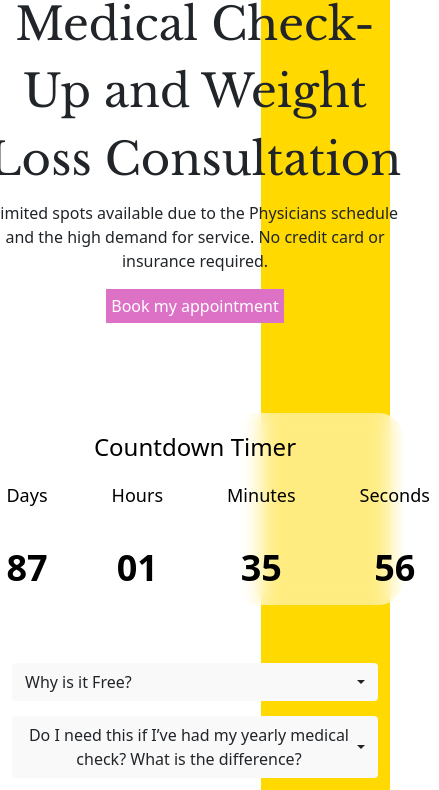
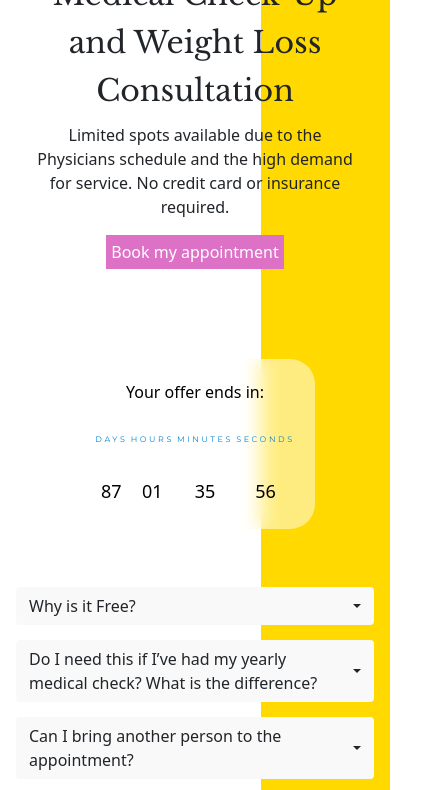
Before and after one commit to felixdoura/alpha-efficiency-test, a plain HTML site: page index.html in a window 390 px wide. Shown: the part 257-1047 px from the top of the page, 439 px wide, since content can reach past the window. Drawn offline with nearby package versions, Linux system fonts and the light colour scheme.

Commit message:
resolved a issue with the dropdown

```diff
--- a/index.css
+++ b/index.css
@@ -2,7 +2,9 @@
     font-family: 'Montserrat', sans-serif;
 }
 
-body, ul, li {
+body,
+ul,
+li {
     margin: 0;
     padding: 0;
     list-style: none;
@@ -96,6 +98,7 @@ header {
 /* ----------------- */
 
 @media screen and (max-width: 900px) {
+
     /* Header and Logo */
     header {
         display: flex;
@@ -104,7 +107,6 @@ header {
         padding: 10px 20px;
         position: fixed;
         top: 0;
-        width: 90%;
         z-index: 1000;
     }
 
@@ -127,7 +129,6 @@ header {
         text-align: center;
         background-color: white;
         position: absolute;
-        top: 100px;
         width: 100%;
         left: 0;
         right: 0;
@@ -135,6 +136,8 @@ header {
 
     .nav-list.active {
         display: flex;
+        width: 100%;
+        top: 100px;
     }
 
     .nav-list li {
@@ -155,6 +158,10 @@ main {
     margin-top: 100px;
 }
 
+.home-wrapper-1 {
+    margin-top: 20px;
+}
+
 .offer-color {
     color: #DD71C6 !important;
 }
@@ -170,7 +177,7 @@ main {
     top: 0;
 }
 
-    /* Offer */
+/* Offer */
 .offer-info button {
     background-color: #DD71C6;
     padding: 5px;
@@ -184,24 +191,29 @@ main {
     line-height: 67.5px;
 }
 
-    /* Countdown */
+/* Countdown */
 
 .countdown {
     backdrop-filter: blur(10px);
     background-color: rgb(255 255 255 / 0.5);
     color: black;
-    padding: 20px;
     border-radius: 25px;
     height: 12rem;
     width: 90%;
     margin: 100px auto;
-    display: flex;
+    display: inline-flex;
+    padding: 2px 41px 36px 41px;
     flex-direction: column;
+    gap: 10px;
 }
 
 h1 {
-    font-size: 24px;
+    font-size: 16px;
     margin-bottom: 20px;
+    font-weight: 400;
+}
+
+.countdown-title {
     text-align: center;
 }
 
@@ -210,6 +222,7 @@ h1 {
     grid-template-columns: repeat(4, 1fr);
     gap: 4rem;
 }
+
 
 .countdown-item {
     display: flex;
@@ -220,12 +233,20 @@ h1 {
 }
 
 .countdown-number {
-    font-size: 36px;
-    font-weight: bold;
+    font-size: 50px;
+    font-weight: 500;
 }
 
 .countdown-label {
-    font-size: 18px;
+    color: #0083D3;
+    text-align: center;
+    font-family: Montserrat;
+    font-size: 12px;
+    font-style: normal;
+    font-weight: 500;
+    line-height: 177.9%;
+    /* 21.348px */
+    letter-spacing: 3.9px;
 }
 
 /* ----------------- */
@@ -245,9 +266,30 @@ h1 {
         text-align: center;
     }
 
+    .offer-info h2 {
+        font-size: 30px;
+        white-space: normal;
+        font-style: normal;
+        font-weight: 400;
+        line-height: 160%;
+        /* 48px */
+    }
+
     .countdown {
         max-width: 100%;
         margin: 10px auto;
+    }
+
+    .countdown-number {
+        font-size: 36px;
+        font-weight: 500;
+    }
+}
+
+@media screen and (max-width: 420px) {
+    .countdown-number {
+        font-size: 18px;
+        font-weight: 500;
     }
 }
 
@@ -274,7 +316,62 @@ h1 {
 }
 
 @media screen and (max-width: 820px) {
+    .countdown {
+        display: flex;
+        width: 400px;
+        height: 170px;
+        padding: 26px 36px;
+        flex-direction: column;
+        justify-content: center;
+        align-items: center;
+        gap: 10px;
+    }
+
+    .dropdown-section {
+        padding: 0 1rem
+    }
+
     .dropdown-btn {
         white-space: normal;
+        text-align: left;
+    }
+
+    .countdown-timer {
+        gap: 2rem;
+    }
+
+    .countdown-label {
+        color: #0083D3;
+        text-align: center;
+        font-family: Montserrat;
+        font-size: 12px;
+        font-style: normal;
+        font-weight: 500;
+        line-height: 177.9%;
+        /* 21.348px */
+        letter-spacing: 3.9px;
     }
 }
+
+
+@media screen and (max-width: 420px) {
+    .countdown {
+        width: 240px;
+    }
+
+    .countdown-timer {
+        gap: 0.2rem;
+    }
+
+    .countdown-label {
+        color: #0083D3;
+        text-align: center;
+        font-family: Montserrat;
+        font-size: 8px;
+        font-style: normal;
+        font-weight: 500;
+        line-height: 177.9%;
+        /* 14.232px */
+        letter-spacing: 2.6px;
+    }
+}
--- a/index.html
+++ b/index.html
@@ -89,22 +89,26 @@
                     <div class="col">
                         <div class="countdown">
 
-                            <h1>Countdown Timer</h1>
+                            <div class="countdown-title">
+                                <h1>Your offer ends in:</h1>
+                            </div>
+
+
                             <div class="countdown-timer">
                                 <div class="countdown-item">
-                                    <span class="countdown-label">Days</span>
+                                    <span class="countdown-label">DAYS</span>
                                     <span class="countdown-number" id="days">00</span>
                                 </div>
                                 <div class="countdown-item">
-                                    <span class="countdown-label">Hours</span>
+                                    <span class="countdown-label">HOURS</span>
                                     <span class="countdown-number" id="hours">00</span>
                                 </div>
                                 <div class="countdown-item">
-                                    <span class="countdown-label">Minutes</span>
+                                    <span class="countdown-label">MINUTES</span>
                                     <span class="countdown-number" id="minutes">00</span>
                                 </div>
                                 <div class="countdown-item">
-                                    <span class="countdown-label">Seconds</span>
+                                    <span class="countdown-label">SECONDS</span>
                                     <span class="countdown-number" id="seconds">00</span>
                                 </div>
                             </div>
```
Also changed, not shown: logo.png.
